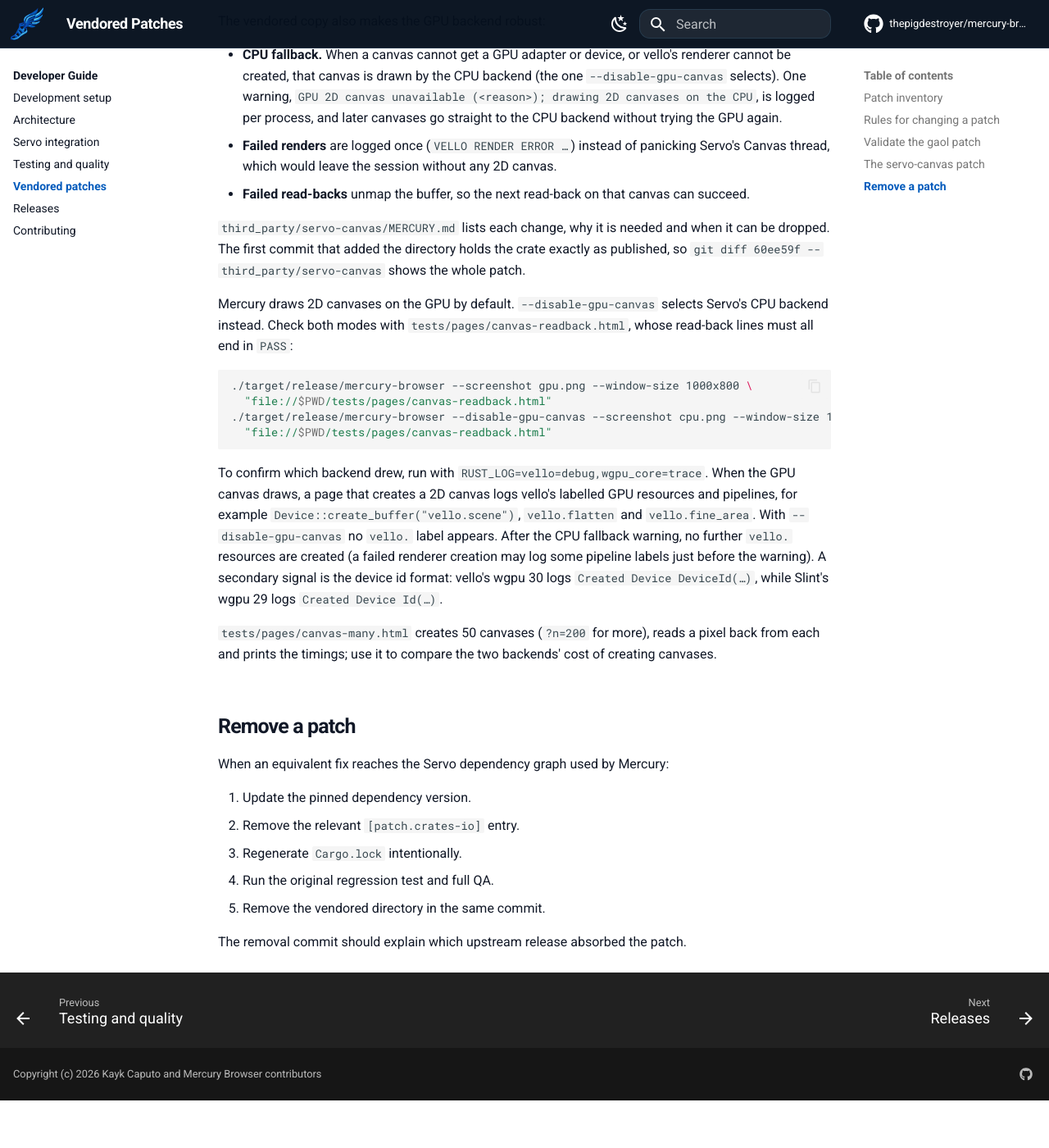
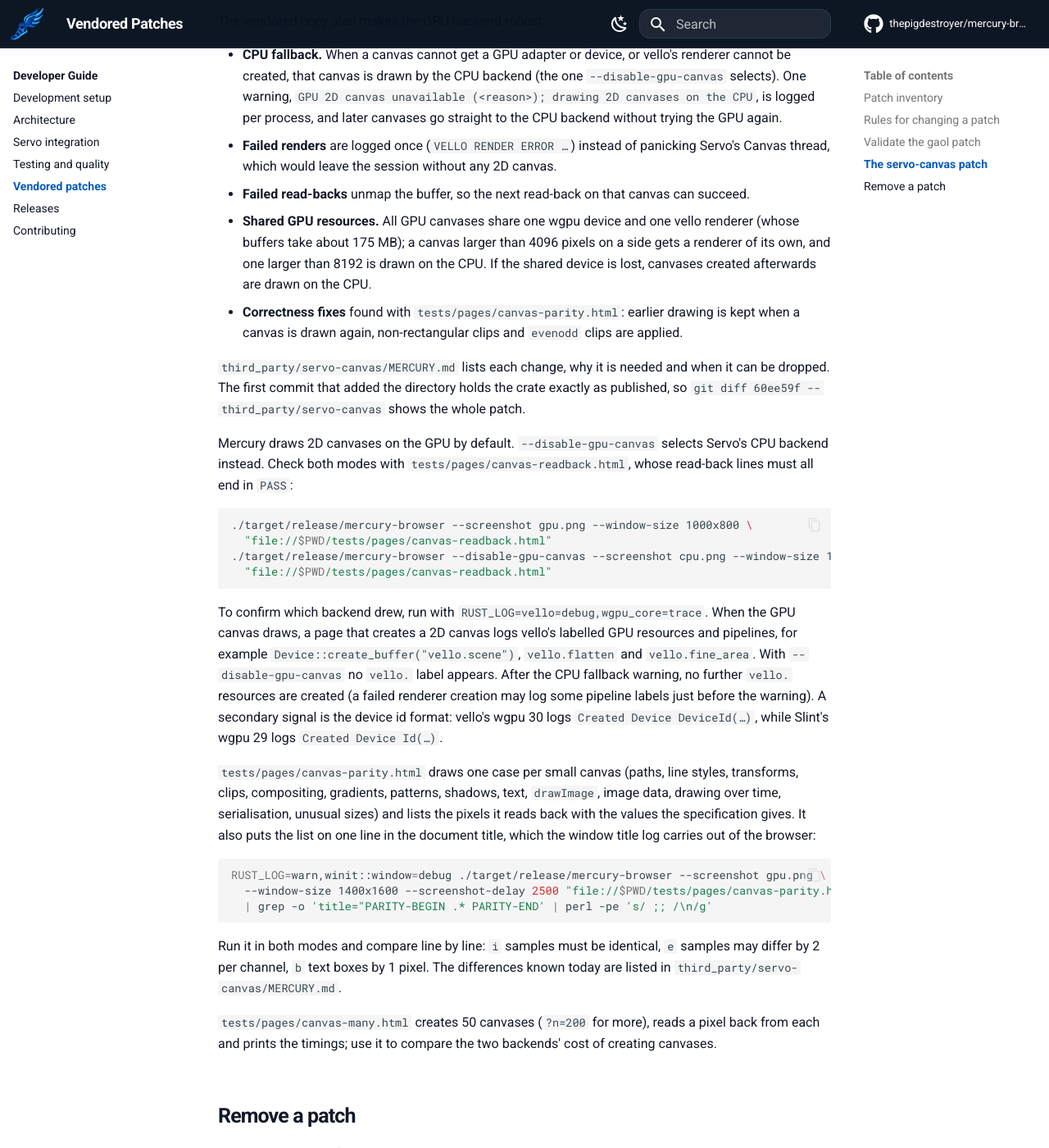
Before and after one commit to KaykCaputo/hermes-browser, an MkDocs documentation site: the page built from docs/developer-guide/vendored-patches.md, in a window 1280 px wide and 1400 px high, scrolled down 1807 px. Shown: the whole window at 82% size. Built offline with MkDocs 1.6.1 and Material for MkDocs 9.7.7, drawn with Linux system fonts in a browser that asks for light colours; comment, search, counter and statistics services are not loaded; before the commit the page ends 3149 px from its top, so only the background shows below that.

Commit message:
docs: describe the shared GPU canvas resources and the parity check

````diff
--- a/docs/developer-guide/vendored-patches.md
+++ b/docs/developer-guide/vendored-patches.md
@@ -52,6 +52,8 @@ The vendored copy also makes the GPU backend robust:
 - **CPU fallback.** When a canvas cannot get a GPU adapter or device, or vello's renderer cannot be created, that canvas is drawn by the CPU backend (the one `--disable-gpu-canvas` selects). One warning, `GPU 2D canvas unavailable (<reason>); drawing 2D canvases on the CPU`, is logged per process, and later canvases go straight to the CPU backend without trying the GPU again.
 - **Failed renders** are logged once (`VELLO RENDER ERROR …`) instead of panicking Servo's Canvas thread, which would leave the session without any 2D canvas.
 - **Failed read-backs** unmap the buffer, so the next read-back on that canvas can succeed.
+- **Shared GPU resources.** All GPU canvases share one wgpu device and one vello renderer (whose buffers take about 175 MB); a canvas larger than 4096 pixels on a side gets a renderer of its own, and one larger than 8192 is drawn on the CPU. If the shared device is lost, canvases created afterwards are drawn on the CPU.
+- **Correctness fixes** found with `tests/pages/canvas-parity.html`: earlier drawing is kept when a canvas is drawn again, non-rectangular clips and `evenodd` clips are applied.
 
 `third_party/servo-canvas/MERCURY.md` lists each change, why it is needed and when it can be dropped. The first commit that added the directory holds the crate exactly as published, so `git diff 60ee59f -- third_party/servo-canvas` shows the whole patch.
 
@@ -66,6 +68,16 @@ Mercury draws 2D canvases on the GPU by default. `--disable-gpu-canvas` selects
 
 To confirm which backend drew, run with `RUST_LOG=vello=debug,wgpu_core=trace`. When the GPU canvas draws, a page that creates a 2D canvas logs vello's labelled GPU resources and pipelines, for example `Device::create_buffer("vello.scene")`, `vello.flatten` and `vello.fine_area`. With `--disable-gpu-canvas` no `vello.` label appears. After the CPU fallback warning, no further `vello.` resources are created (a failed renderer creation may log some pipeline labels just before the warning). A secondary signal is the device id format: vello's wgpu 30 logs `Created Device DeviceId(…)`, while Slint's wgpu 29 logs `Created Device Id(…)`.
 
+`tests/pages/canvas-parity.html` draws one case per small canvas (paths, line styles, transforms, clips, compositing, gradients, patterns, shadows, text, `drawImage`, image data, drawing over time, serialisation, unusual sizes) and lists the pixels it reads back with the values the specification gives. It also puts the list on one line in the document title, which the window title log carries out of the browser:
+
+```bash
+RUST_LOG=warn,winit::window=debug ./target/release/mercury-browser --screenshot gpu.png \
+  --window-size 1400x1600 --screenshot-delay 2500 "file://$PWD/tests/pages/canvas-parity.html" 2>&1 \
+  | grep -o 'title="PARITY-BEGIN .* PARITY-END' | perl -pe 's/ ;; /\n/g'
+```
+
+Run it in both modes and compare line by line: `i` samples must be identical, `e` samples may differ by 2 per channel, `b` text boxes by 1 pixel. The differences known today are listed in `third_party/servo-canvas/MERCURY.md`.
+
 `tests/pages/canvas-many.html` creates 50 canvases (`?n=200` for more), reads a pixel back from each and prints the timings; use it to compare the two backends' cost of creating canvases.
 
 ## Remove a patch
````
Also changed, not shown: 1 other file.
